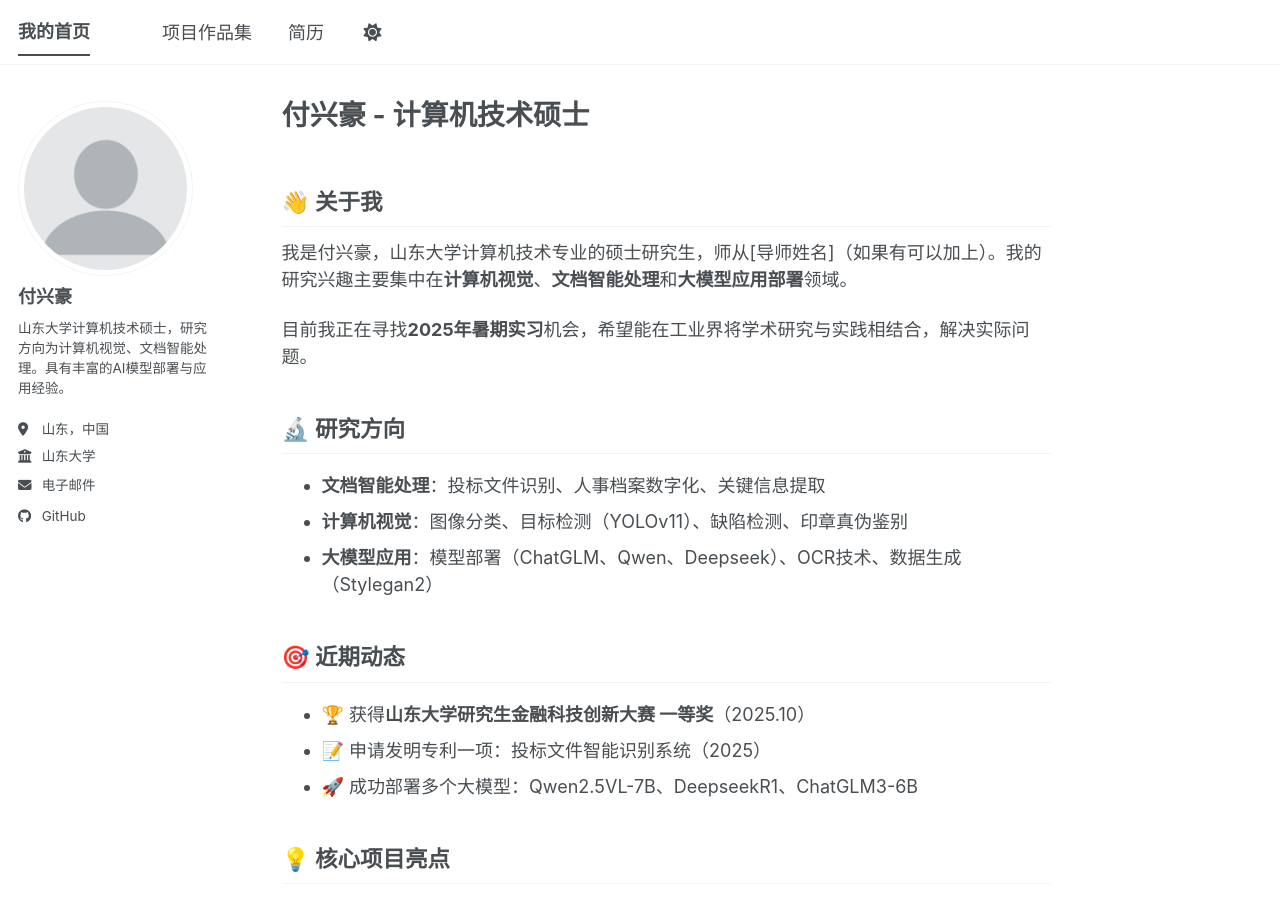
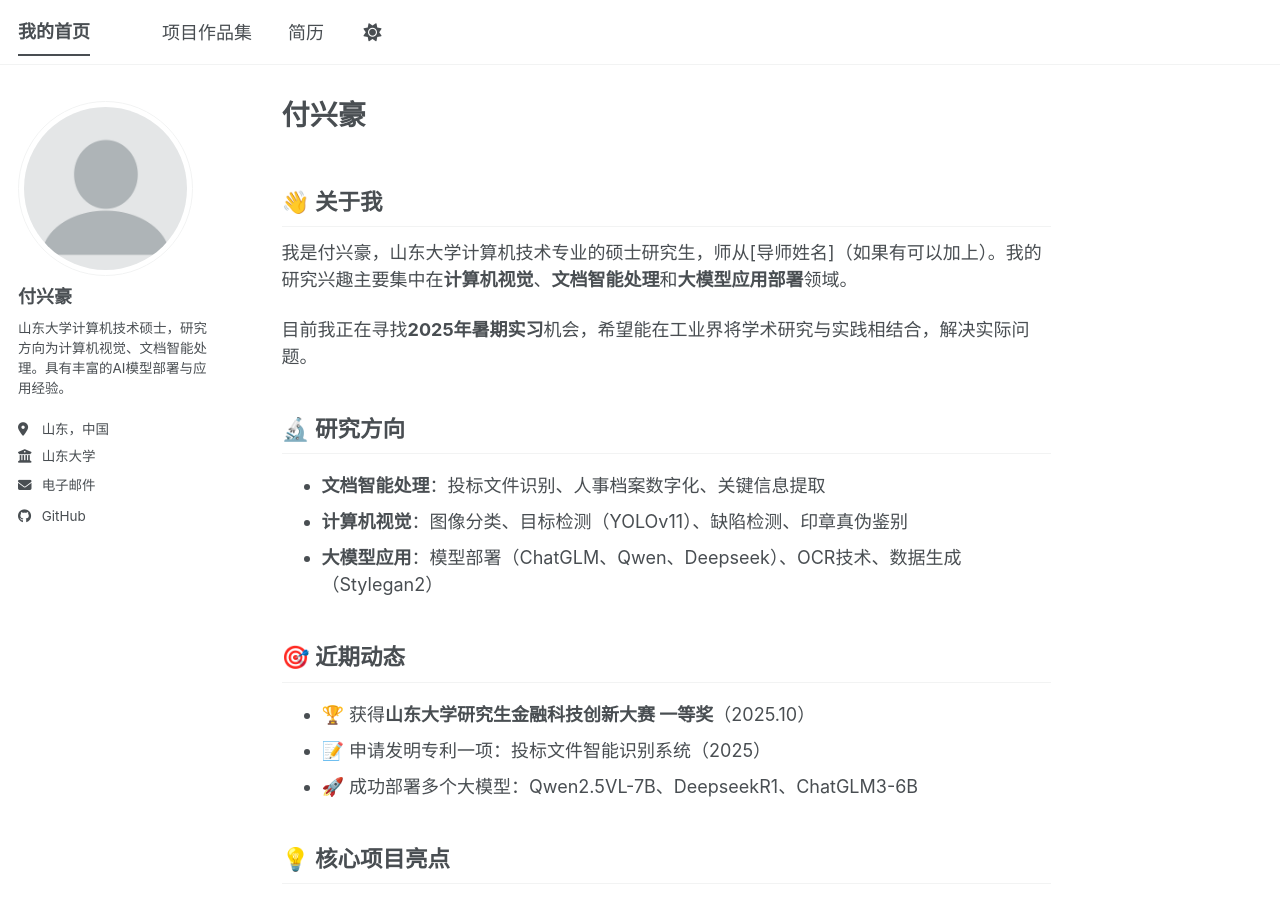
Before and after one commit to Yunzhiqi/yunzhiqi.github.io, a Jekyll site: the page built from _pages/about.md, in a window 1280 px wide and 900 px high. Built offline with Jekyll 4.4.1, drawn with Linux system fonts in a browser that asks for light colours; a script bundle is joined from its source files by our own code; library files that are not in the unit come from our copies.

Commit message:
Update about.md

```diff
--- a/_pages/about.md
+++ b/_pages/about.md
@@ -1,6 +1,6 @@
 ---
 permalink: /
-title: "付兴豪 - 计算机技术硕士"
+title: "付兴豪"
 author_profile: true
 redirect_from:
   - /about/
```
